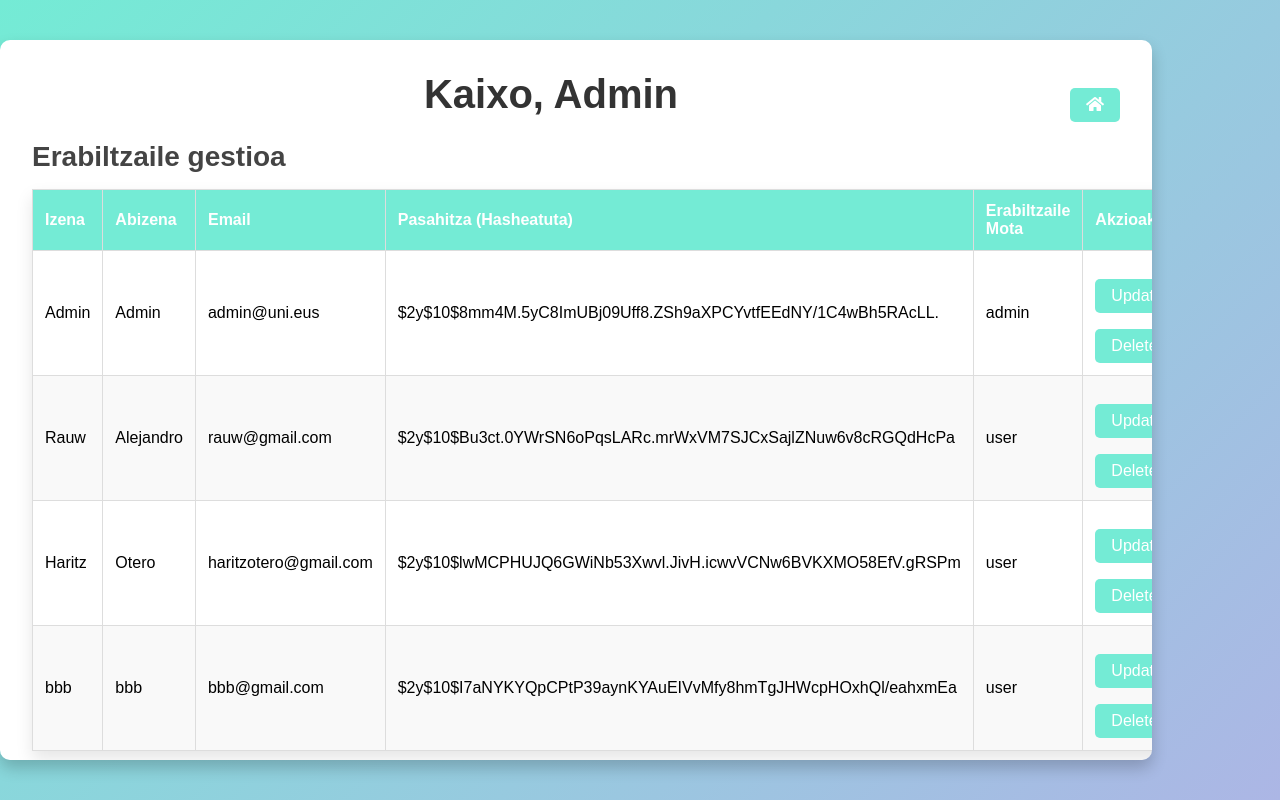
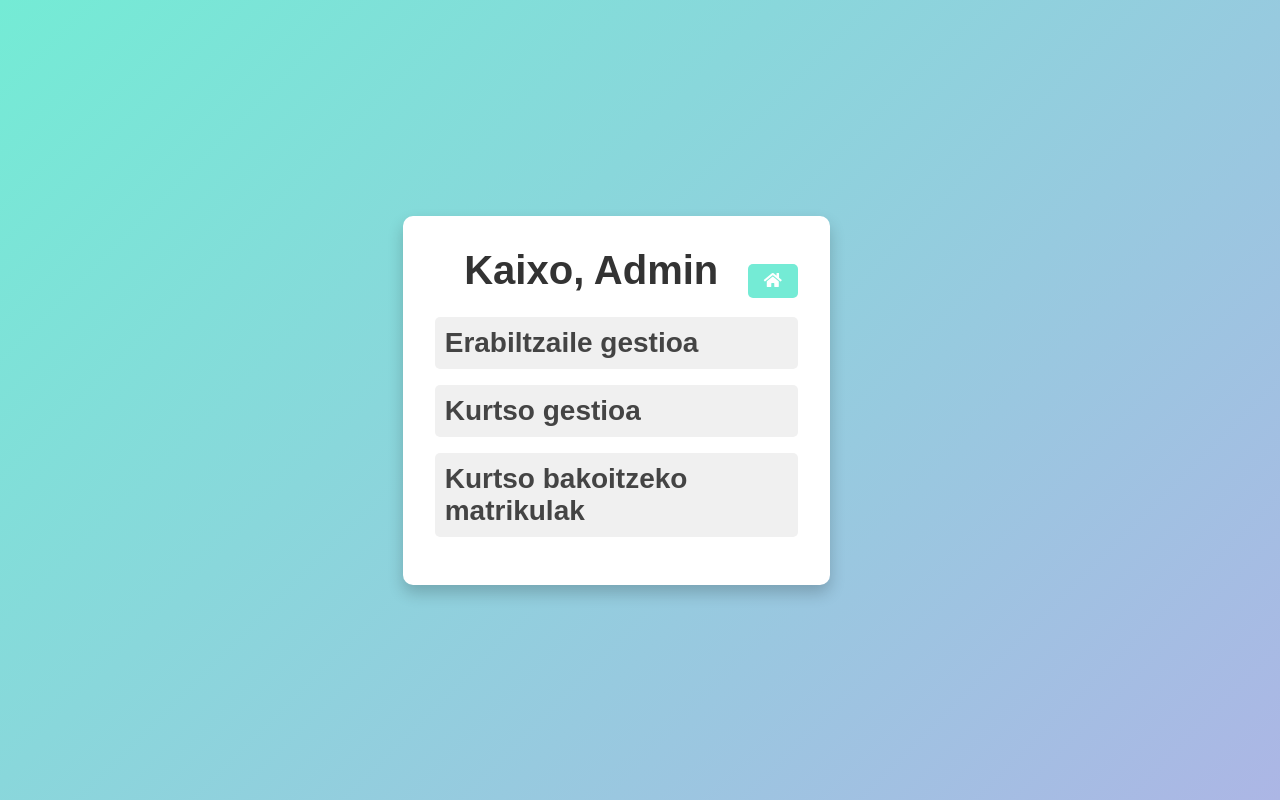
Before and after one commit to HaritzOtero/Erroka1CRUD--RHEM, a PHP site: page /dashboard.php in a window 1280 px wide. Run offline with PHP 8.4, Linux system fonts and the light colour scheme; a user stored in the database is signed in; data comes from the database, SQL or seed files in the repository.

Commit message:
funcionalidad final

```diff
--- a/assets/css/dashboard.css
+++ b/assets/css/dashboard.css
@@ -120,6 +120,23 @@ table tr:nth-child(even) {
 table tr:hover {
     background-color: #f1f1f1;
 }
+h3 {
+    cursor: pointer; /* Cambia el cursor para indicar que es clicable */
+}
+
+.collapsible-content {
+    display: none; /* Oculta el contenido por defecto */
+    padding: 10px;
+    border: 1px solid #ccc; /* Borde alrededor del contenido */
+    border-radius: 5px; /* Bordes redondeados */
+    margin-bottom: 20px; /* Espacio entre secciones */
+}
+
+.collapsible-header {
+    background-color: #f0f0f0; /* Color de fondo para los encabezados */
+    padding: 10px;
+    border-radius: 5px; /* Bordes redondeados para encabezados */
+}
 
 a {
     display: inline-block;
--- a/dashboard.php
+++ b/dashboard.php
@@ -8,6 +8,7 @@ if (!isset($_SESSION['user_id'])) {
     header("Location: login.php");
     exit;
 }
+
 
 $user_type = $_SESSION['user_type'];
 $user_id = $_SESSION['user_id'];
@@ -27,7 +28,12 @@ $currentUserName = ""; // Inicializamos la variable
 if ($user_type === 'admin') {
     // Si es admin, obtener todos los usuarios
     $usuarios = $usuario->getAll();
-    $currentUserName = 'Admin'; // Aquí almacenamos el nombre del usuario
+    foreach ($usuarios as $user) {
+        if ($user['id'] == $user_id) {
+            $currentUserName = $user['izena']; // Aquí almacenamos el nombre del usuario
+            break; // Salimos del bucle una vez que encontramos al usuario
+        }
+    }
 } else {
     $usuarios = $usuario->getAll();
 
@@ -43,6 +49,18 @@ if ($user_type === 'admin') {
 // Obtener todos los cursos
 $kurtsoak = $kurtso->getAll();
 
+$usuariosMatriculadosPorKurtso = []; // Array para almacenar usuarios matriculados por curso
+
+foreach ($kurtsoak as $kurtso) {
+    $query = "SELECT u.id, u.izena, u.abizena, u.email
+              FROM usuariokurtsoak uk
+              JOIN usuarios u ON uk.usuario_id = u.id
+              WHERE uk.kurtso_id = :kurtso_id";
+    $stmt = $conn->prepare($query);
+    $stmt->bindParam(':kurtso_id', $kurtso['id']);
+    $stmt->execute();
+    $usuariosMatriculadosPorKurtso[$kurtso['id']] = $stmt->fetchAll(PDO::FETCH_ASSOC);
+}
 // Obtener el curso en el que el usuario está matriculado
 $query = "SELECT kurtso_id FROM usuariokurtsoak WHERE usuario_id = :usuario_id";
 $stmt = $conn->prepare($query);
@@ -63,6 +81,11 @@ $usuarioMatriculadoKurtsoId = $stmt->fetchColumn(); // Obtener el ID del curso e
 </head>
 
 <body>
+    <?php if (isset($_GET['message'])): ?>
+        <div class="message">
+            <?php echo htmlspecialchars($_GET['message']); ?>
+        </div>
+    <?php endif; ?>
     <div class="bodyContent">
         <div class="dashboard-container">
             <a href="index.php" class="home-icon">
@@ -71,7 +94,8 @@ $usuarioMatriculadoKurtsoId = $stmt->fetchColumn(); // Obtener el ID del curso e
             <h2>Kaixo, <?php echo htmlspecialchars($currentUserName); ?></h2>
             <?php if ($user_type === 'admin'): ?>
 
-            <h3>Erabiltzaile gestioa</h3>
+                <h3 class="collapsible-header" onclick="toggleCollapsible(this)">Erabiltzaile gestioa</h3>
+<div class="collapsible-content">
     <table>
         <thead>
             <tr>
@@ -100,9 +124,10 @@ $usuarioMatriculadoKurtsoId = $stmt->fetchColumn(); // Obtener el ID del curso e
         </tbody>
     </table>
     <a href="register.php" class="usuarioaErregistratu">Usuarioa Erregistratu</a>
-            <br>
-            <br>
-            <h3>Kurtso gestioa</h3>
+</div>
+
+<h3 class="collapsible-header" onclick="toggleCollapsible(this)">Kurtso gestioa</h3>
+<div class="collapsible-content">
     <table>
         <thead>
             <tr>
@@ -125,8 +150,50 @@ $usuarioMatriculadoKurtsoId = $stmt->fetchColumn(); // Obtener el ID del curso e
         </tbody>
     </table>
     <a href="kurtsoaGehitu.php" class="kurtsoaGehitu">Kurtsoa gehitu</a>
+</div>
+
+<h3 class="collapsible-header" onclick="toggleCollapsible(this)">Kurtso bakoitzeko matrikulak</h3>
+<div class="collapsible-content">
+    <?php foreach ($kurtsoak as $kurtso): ?>
+        <h4><?php echo htmlspecialchars($kurtso['izena']); ?></h4>
+        <table>
+            <thead>
+                <tr>
+                    <th>Izena</th>
+                    <th>Abizena</th>
+                    <th>Email</th>
+                    <th>Akzioak</th>
+                </tr>
+            </thead>
+            <tbody>
+                <?php if (!empty($usuariosMatriculadosPorKurtso[$kurtso['id']])): ?>
+                    <?php foreach ($usuariosMatriculadosPorKurtso[$kurtso['id']] as $usuarioMatriculado): ?>
+                        <tr>
+                            <td><?php echo htmlspecialchars($usuarioMatriculado['izena']); ?></td>
+                            <td><?php echo htmlspecialchars($usuarioMatriculado['abizena']); ?></td>
+                            <td><?php echo htmlspecialchars($usuarioMatriculado['email']); ?></td>
+                            <td>
+                                <form method="POST" action="matrikulaEzabatu.php">
+                                    <input type="hidden" name="usuario_id" value="<?php echo $usuarioMatriculado['id']; ?>">
+                                    <input type="hidden" name="kurtso_id" value="<?php echo $kurtso['id']; ?>">
+                                    <button type="submit">Matrikula ezabatu</button>
+                                </form>
+                            </td>
+                        </tr>
+                    <?php endforeach; ?>
                 <?php else: ?>
-                <h3>Cursos Disponibles</h3>
+                    <tr>
+                        <td colspan="4">Ez daude matrikulaziorik kurtso honetan.</td>
+                    </tr>
+                <?php endif; ?>
+            </tbody>
+        </table>
+    <?php endforeach; ?>
+</div>
+
+
+            <?php else: ?>
+                <h3>Kurtsoak</h3>
                 <table>
                     <thead>
                         <tr>
@@ -160,3 +227,13 @@ $usuarioMatriculadoKurtsoId = $stmt->fetchColumn(); // Obtener el ID del curso e
 </body>
 
 </html>
+<script>
+    function toggleCollapsible(header) {
+        var content = header.nextElementSibling; // Obtener el contenido colapsable
+        if (content.style.display === "block") {
+            content.style.display = "none"; // Ocultar si está visible
+        } else {
+            content.style.display = "block"; // Mostrar si está oculto
+        }
+    }
+</script>
--- a/index.php
+++ b/index.php
@@ -31,7 +31,7 @@ if ($loggedIn) {
                 <i class="fa-solid fa-user"></i>
                     <a href="#" class="user"><?php echo htmlspecialchars($nombreUsuario); ?></a>
                     <div class="dropdown-content">
-                        <a href="logout.php">Logout</a>
+                        <a class = "nav-a" href="logout.php">Logout</a>
                     </div>
                 </div>
             <?php else: ?>
```
Also changed, not shown: assets/css/index.css (+4 -4 lines), matrikulaEzabatu.php (added, +29 -0 lines). Lines whose indentation alone changed are shown as unchanged.
